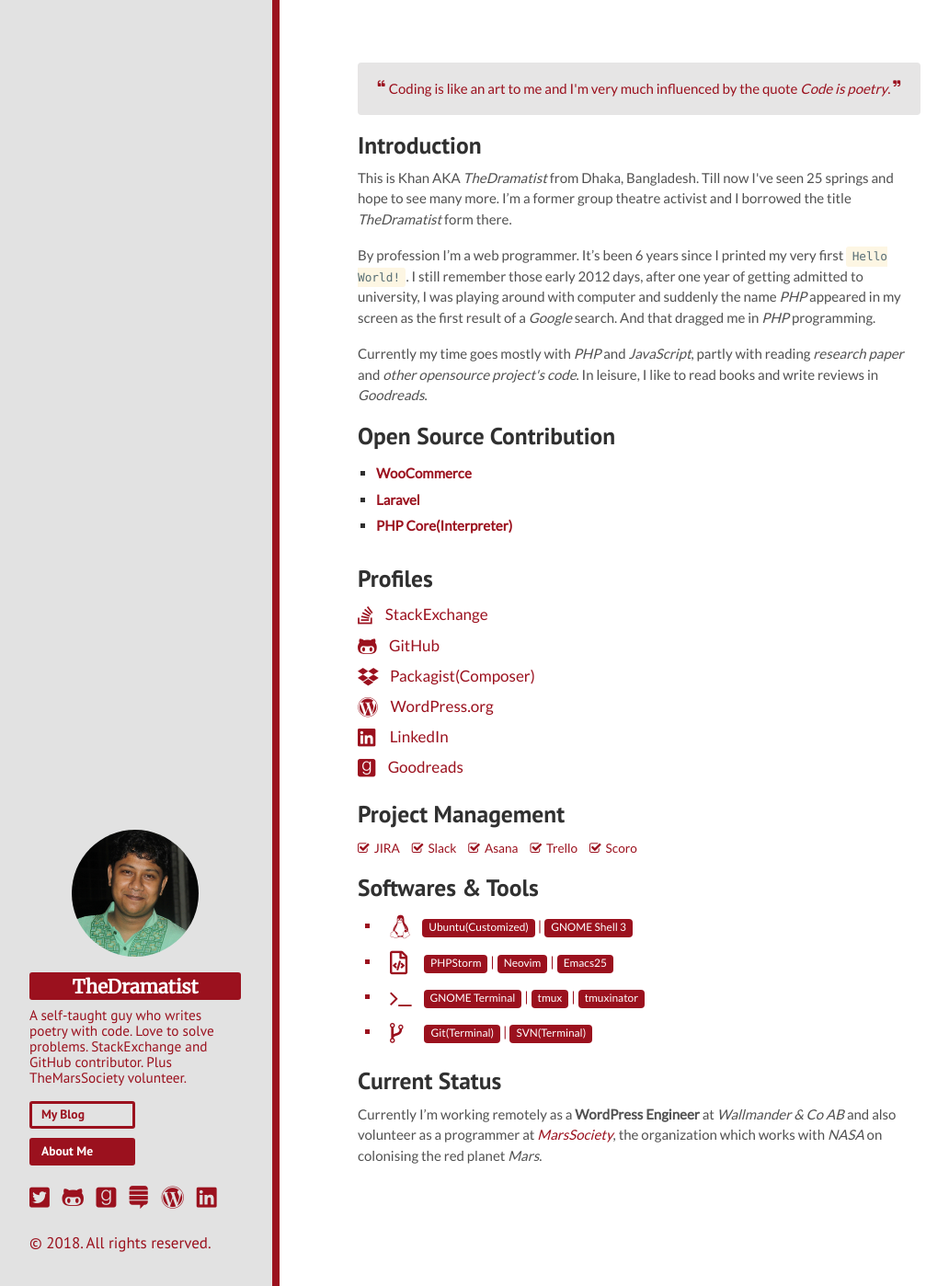
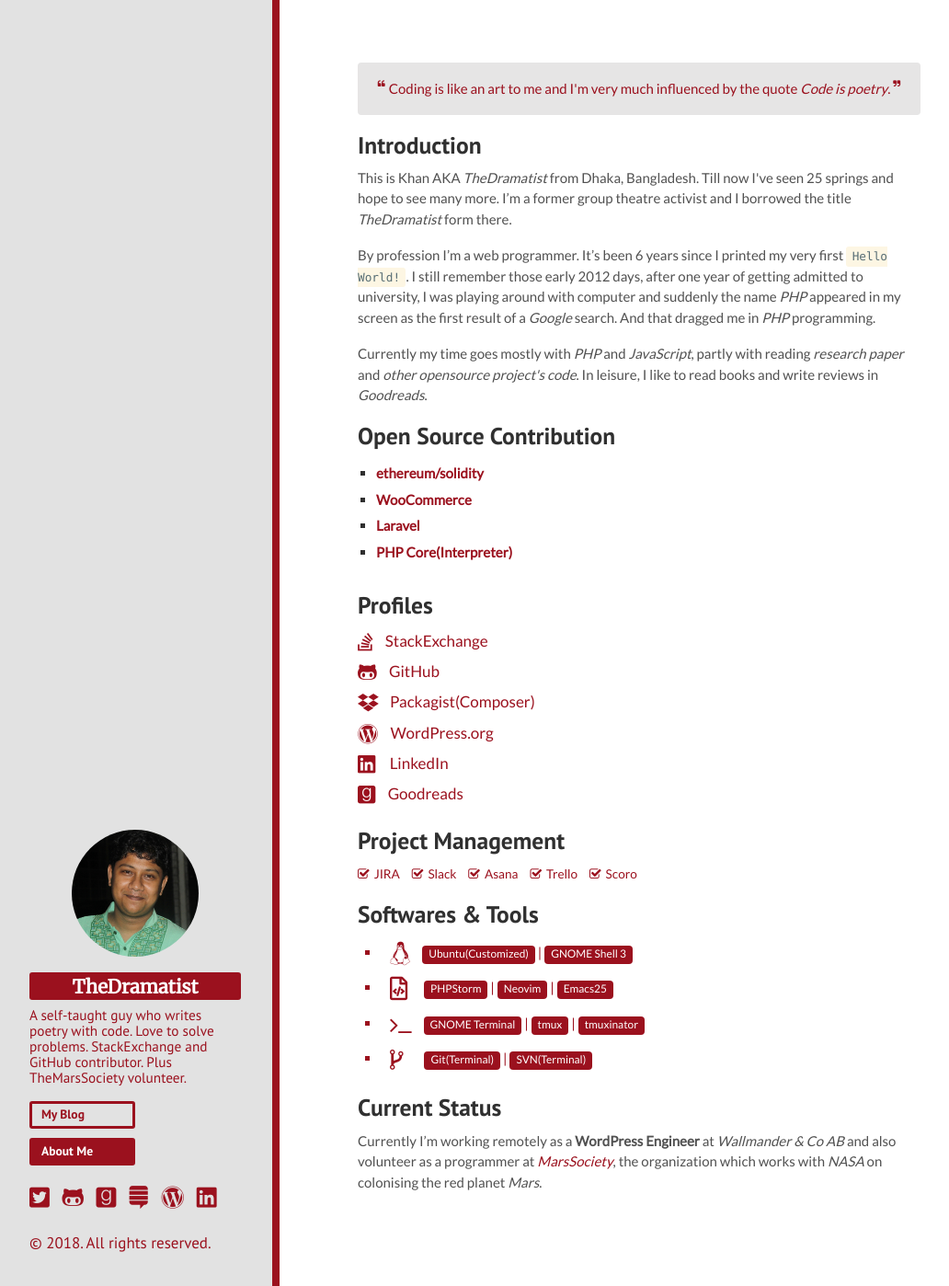
Before and after one commit to khanrn/codemascot.github.io, a Jekyll site: the page built from about-me/index.html, in a window 1280 px wide and 1398 px high. Shown: the whole window at 92% size, without its empty margins (2-1034 px from the left). Built offline with Jekyll 4.4.1, drawn with Linux system fonts in a browser that asks for light colours; nearby versions of some CDN libraries; some web fonts are replaced.

Commit message:
Ethereum Added

```diff
--- a/about-me/index.html
+++ b/about-me/index.html
@@ -15,6 +15,7 @@
 
 	<h1 class="page-title">Open Source Contribution</h>
 	<ul class="contributions">
+		<li><a target="_blank" href="https://github.com/ethereum/solidity/pulls?utf8=%E2%9C%93&q=is%3Amerged+is%3Apr+author%3Arnaby+">ethereum/solidity</a></li>
 		<li><a target="_blank" href="https://github.com/woocommerce/woocommerce/pulls?utf8=%E2%9C%93&q=is%3Apr+author%3Arnaby+is%3Amerged+">WooCommerce</a></li>
 		<li><a target="_blank" href="https://github.com/laravel/framework/pulls?utf8=%E2%9C%93&q=is%3Apr+author%3Arnaby+is%3Amerged+">Laravel</a></li>
 		<li><a target="_blank" href="http://git.php.net/?p=php-src.git&a=search&h=HEAD&st=author&s=khan+M+Rashedun-Naby">PHP Core(Interpreter)</a></li>
```
